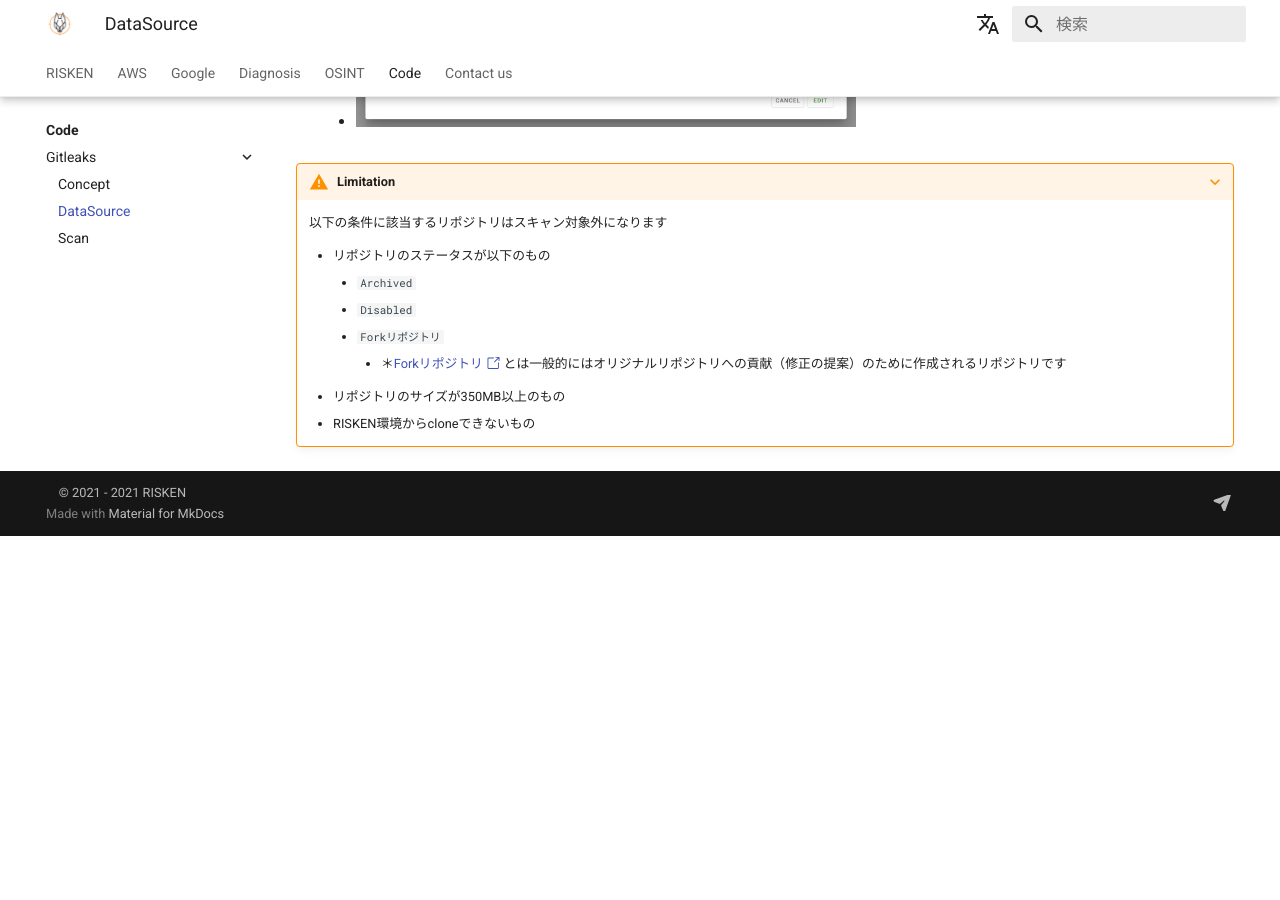
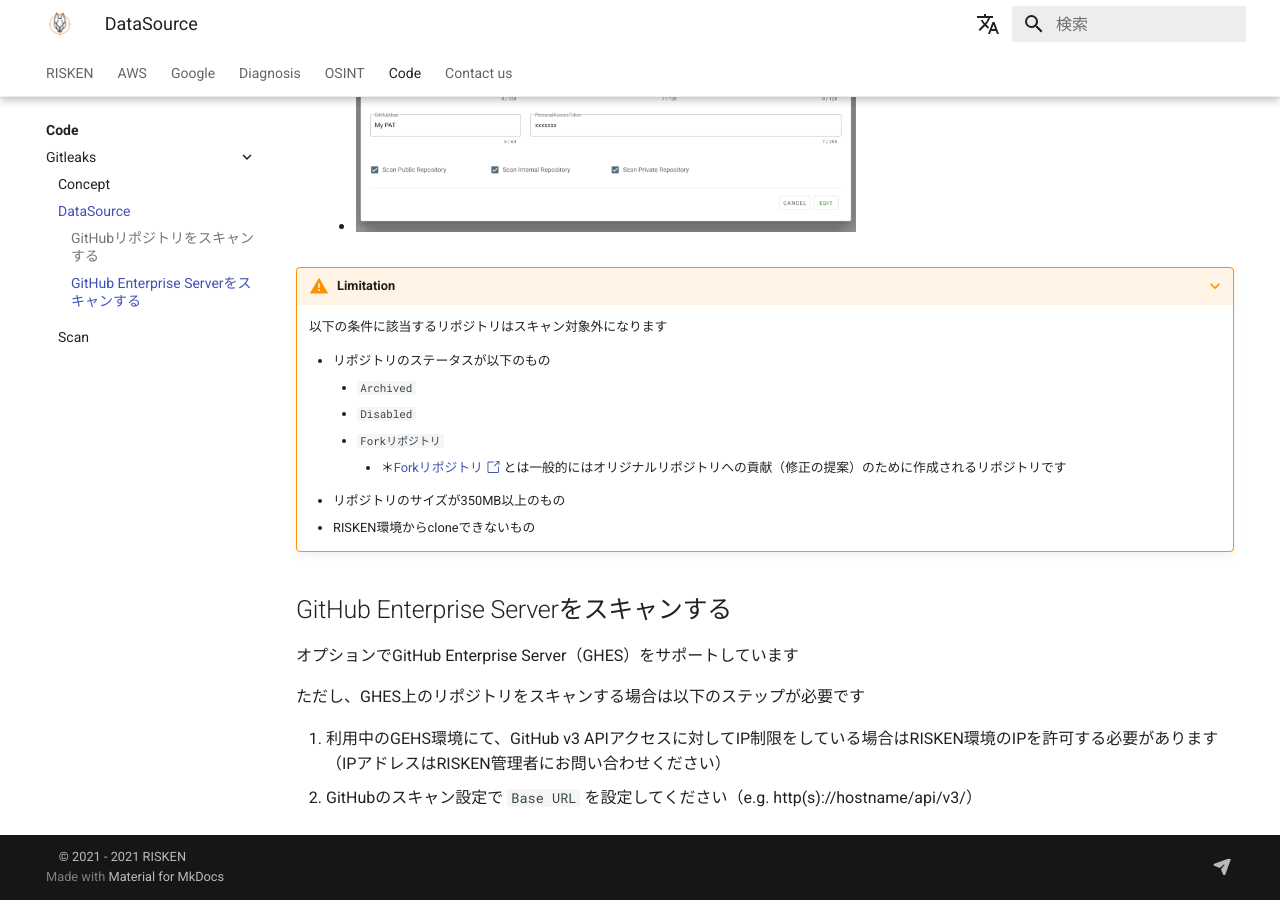
Before and after one commit to ca-risken/doc, an MkDocs documentation site: the page built from docs/code/gitleaks_datasource.md, in a window 1280 px wide and 900 px high, scrolled down 1651 px. Built offline with MkDocs 1.6.1 and Material for MkDocs 9.7.7, drawn with Linux system fonts in a browser that asks for light colours; comment, search, counter and statistics services are not loaded; before the commit the page ends 2187 px from its top, so only the background shows below that; some of the changed text lies outside the part shown.

Commit message:
support GHES

```diff
--- a/docs/code/gitleaks_datasource.md
+++ b/docs/code/gitleaks_datasource.md
@@ -5,12 +5,15 @@ Gitleaksのデータソース設定について説明します
 ???+ warning "他者の環境に対してのスキャンはNGです"
     発見した場合、強制的にデータ削除する可能性があります
 
+## GitHubリポジトリをスキャンする
+
 1. メニューより`Code > Gitleaks`をクリックします
 2. 画面右側の`NEW`をクリックします
 3. 以下の項目を入力し`EDIT`をクリックしてください
-    - **Name ＊**: Gitleaks設定名
-    - **Type ＊**: GitHubの種類 `Organization`または`User`を指定します
-    - **TargetResouce ＊**: GitHubのOrganization名またはUser名を入力します
+    - **Name＊**: Gitleaks設定名
+    - **Type＊**: GitHubの種類 `Organization`または`User`を指定します
+    - **Base URL＊**: GHESを利用する場合は設定する必要があります。詳細は[下記](#github-enterprise-server)を参照してください
+    - **TargetResouce＊**: GitHubのOrganization名またはUser名を入力します
     - **RepositoryPattern**: 上記のTargetResource配下でスキャンしたいリポジトリ名を指定します。（部分一致）
         - 空欄の場合は、TargetResource配下のリポジトリすべてが対象になります。
     - **GitHubUser**: スキャンする際の認証情報（ユーザ名）を登録します
@@ -36,3 +39,12 @@ Gitleaksのデータソース設定について説明します
             - ＊[Forkリポジトリ :octicons-link-external-24:](https://docs.github.com/en/github/getting-started-with-github/fork-a-repo){ target="_blank" } とは一般的にはオリジナルリポジトリへの貢献（修正の提案）のために作成されるリポジトリです
     - リポジトリのサイズが350MB以上のもの
     - RISKEN環境からcloneできないもの
+
+## GitHub Enterprise Serverをスキャンする
+
+オプションでGitHub Enterprise Server（GHES）をサポートしています
+
+ただし、GHES上のリポジトリをスキャンする場合は以下のステップが必要です
+
+1. 利用中のGEHS環境にて、GitHub v3 APIアクセスに対してIP制限をしている場合はRISKEN環境のIPを許可する必要があります（IPアドレスはRISKEN管理者にお問い合わせください）
+2. GitHubのスキャン設定で `Base URL` を設定してください（e.g. http(s)://hostname/api/v3/）
```
Also changed, not shown: docs/img/code/gitleaks_setting.png.
